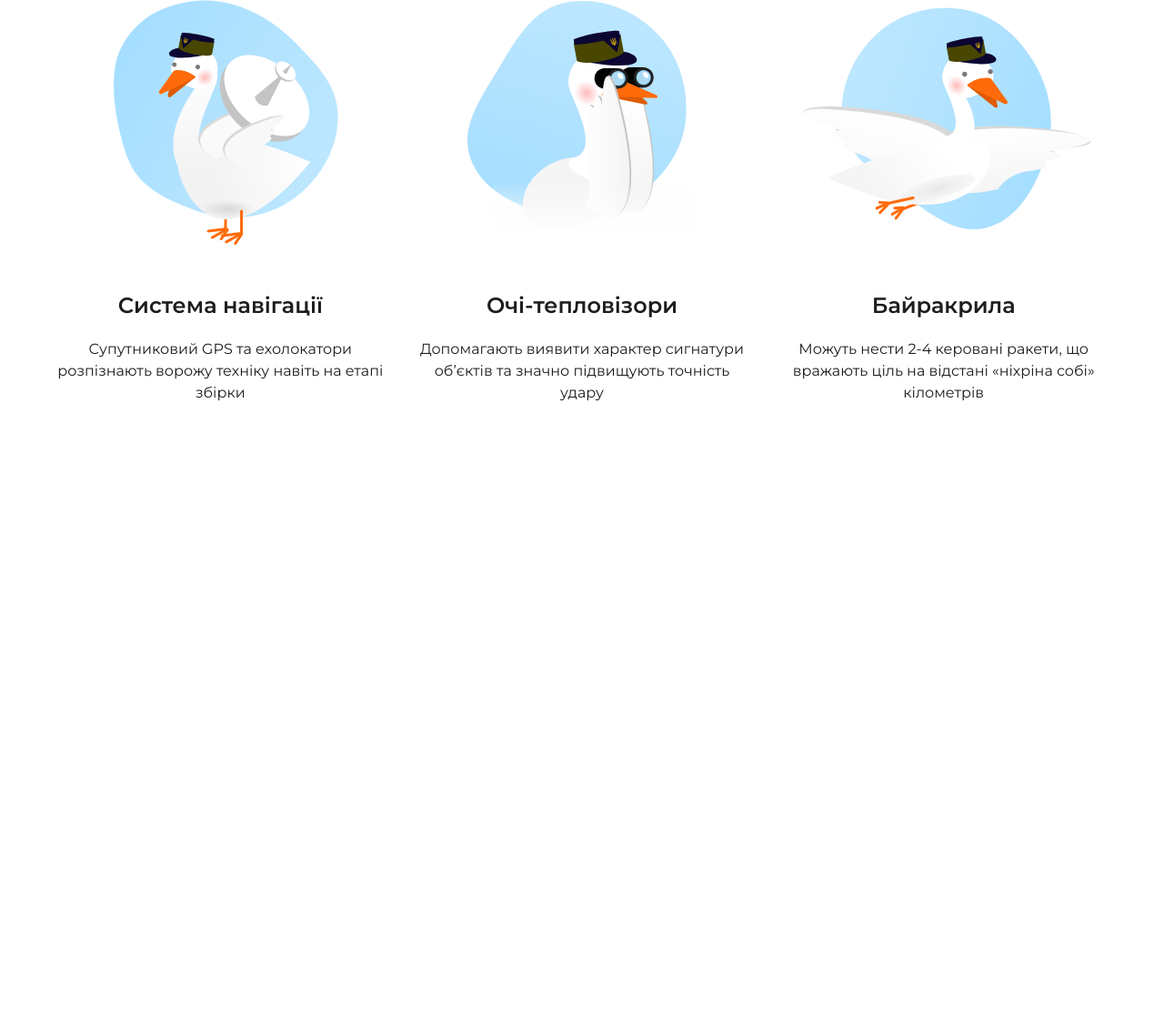
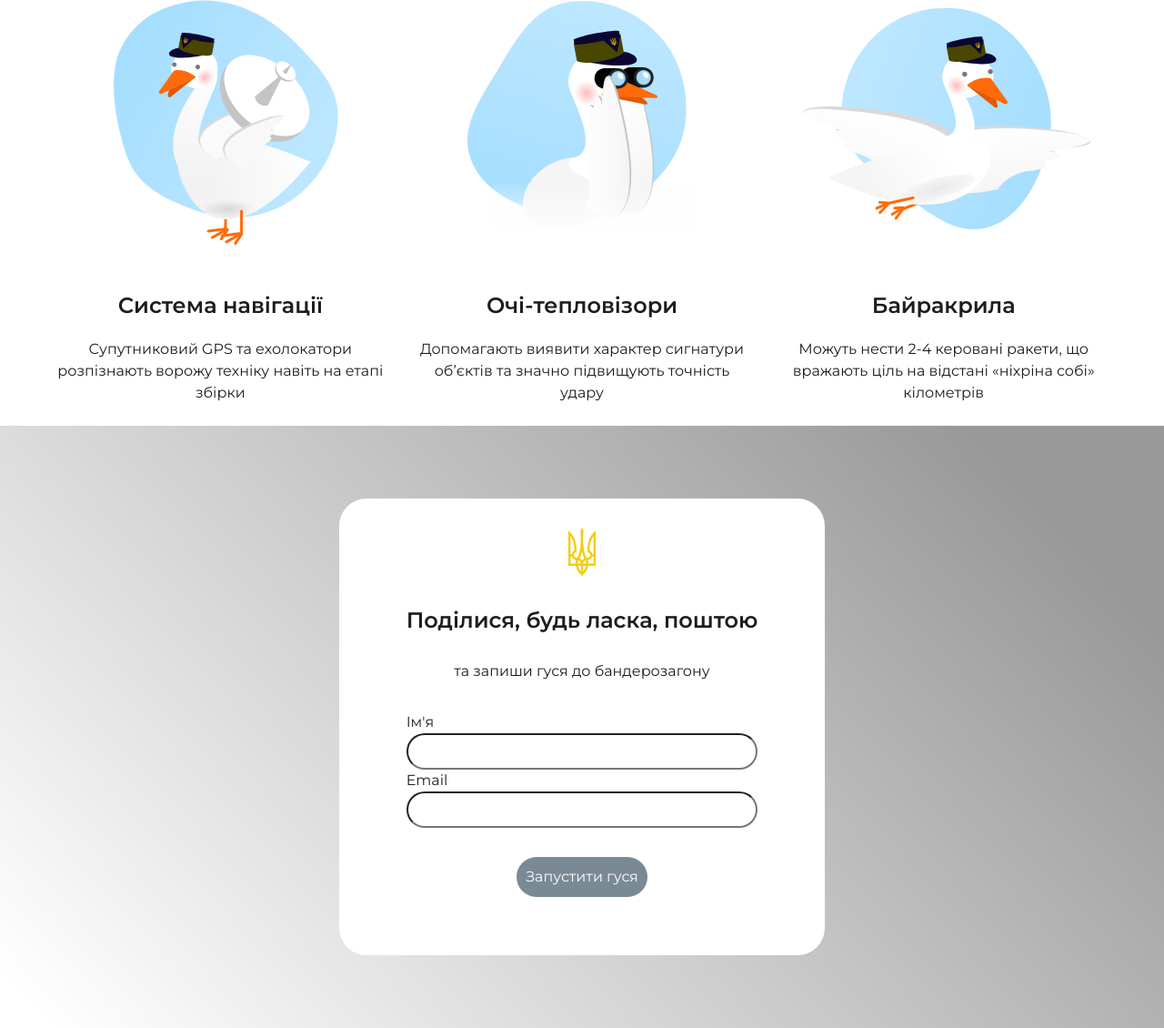
Before and after one commit to DmLytvynenko/gus, a plain HTML site: page index.html in a window 1280 px wide. Shown: the part 1096-2226 px from the top of the page at 91% size. Before the commit the page ends 1564 px from the top, so only its background shows below. Drawn offline with Linux system fonts and the light colour scheme.

Commit message:
Add files via upload

```diff
--- a/index.html
+++ b/index.html
@@ -10,7 +10,7 @@
     <link rel="preconnect" href="https://fonts.gstatic.com" crossorigin>
     <link href="https://fonts.googleapis.com/css2?family=Montserrat:ital,wght@0,100..900;1,100..900&display=swap"
         rel="stylesheet">
-</head>
+<link rel="preload" href="./img/gus-anim.gif" as="image"></head>
 
 <body>
     <section class="main-page">
@@ -24,7 +24,7 @@
                     бороню Батьківщину та
                     підтримую
                     позитивний дух народу. Слава Україні!</p>
-                <button class="main-page-button">Запусти гуся</button>
+                <button class="main-page-button" id="go-to-form-btn">Запусти гуся</button>
             </div>
             <img src="img/gus.svg" alt="gus.svg">
         </div>
@@ -40,21 +40,41 @@
             <div class="facts-item">
                 <img src="img/fact1.svg" alt="fact1">
                 <h3 class="facts-item-title">Система навігації</h3>
-                <p class="facts-item-desc">Супутниковий GPS та ехолокатори розпізнають ворожу техніку навіть на етапі збірки </p>
+                <p class="facts-item-desc">Супутниковий GPS та ехолокатори розпізнають ворожу техніку навіть на етапі
+                    збірки </p>
             </div>
             <div class="facts-item">
                 <img src="img/fact2.svg" alt="fact2">
                 <h3 class="facts-item-title">Очі-тепловізори</h3>
-                <p class="facts-item-desc">Допомагають виявити характер сигнатури об’єктів та значно підвищують точність удару </p>
+                <p class="facts-item-desc">Допомагають виявити характер сигнатури об’єктів та значно підвищують точність
+                    удару </p>
             </div>
             <div class="facts-item">
                 <img src="img/fact3.svg" alt="fact3">
                 <h3 class="facts-item-title">Байракрила</h3>
-                <p class="facts-item-desc">Можуть нести 2-4 керовані ракети, що вражають ціль на відстані «ніхріна собі» кілометрів </p>
+                <p class="facts-item-desc">Можуть нести 2-4 керовані ракети, що вражають ціль на відстані «ніхріна собі»
+                    кілометрів </p>
             </div>
         </div>
+    </section>
+    <section class="form-container">
+        <form action="#" class="form" id="form">
+            <img class="form-tryzyb" src="img/trezub.svg" alt="trezub.svg">
+            <h4 class="form-title">Поділися, будь ласка, поштою</h4>
+            <p class="form-desc">та запиши гуся до бандерозагону</p>
 
+            <div class="form-field" class="form-field-name">
+                <label for="user-name" class="form-field-label">Ім'я</label>
+                <input type="text" class="form-input" id="user-name">
+            </div>
+            <div class="form-field" class="form-field-email">
+                <label for="user-email" class="form-field-label">Email</label>
+                <input type="email" class="form-input" id="user-email">
+            </div>
+            <button type="submit" class="form-button" id="launch-btn">Запустити гуся</button>
+        </form>
     </section>
+    <script src="js/form.js"></script>
 </body>
 
 </html>
--- /dev/null
+++ b/js/form.js
@@ -0,0 +1,62 @@
+const form = document.querySelector('#form');
+const launchBtn = document.querySelector('#launch-btn');
+const goToFormButton = document.querySelector('#go-to-form-btn');
+const userEmailField = document.querySelector('#user-email');
+const userNameField = document.querySelector('#user-name');
+
+
+
+goToFormButton.addEventListener('click', function (e) {
+    e.preventDefault();
+    form.scrollIntoView();
+});
+
+function clearFormFields() {
+    const fieldName = form.querySelector('input[type="text"]');
+    const fieldEmail = form.querySelector('input[type="email"]');
+
+    fieldName.value = '';
+    fieldEmail.value = '';
+}
+
+function addGooseElement() {
+    const targetContainer = document.querySelector('#form');
+    const gooseEl = document.createElement('img');
+    gooseEl.classList.add('gus-anim');
+
+    targetContainer.appendChild(gooseEl);
+}
+
+function showGooseAnim() {
+    const gooseEl = document.querySelector('.gus-anim');
+
+    gooseEl.setAttribute('src', './img/gus-anim.gif');
+
+
+    setTimeout(() => {
+        gooseEl.removeAttribute('src');
+    }, 4000)
+}
+
+addGooseElement();
+
+form.addEventListener('submit', e => {
+    e.preventDefault();
+    const formData = new FormData(form);
+
+    if (userEmailField?.value?.length > 30) {
+        return;
+    }
+
+    console.log('Імʼя користувача: ', userEmailField.value);
+    console.log('Email користувача: ', userNameField.value);
+
+    launchBtn.setAttribute('disabled', true);
+    launchBtn.style.opacity = '0.7';
+
+    showGooseAnim();
+
+    setTimeout(() => {
+        launchBtn.style.opacity = '1';
+    }, 4000)
+})
--- a/style.css
+++ b/style.css
@@ -137,3 +137,118 @@ body {
 .facts-item {
     width: calc((100% / 3) - (23px * 2) / 3);
 }
+
+/*form*/
+.form-container {
+    width: 100%;
+    padding-top: 80px;
+    padding-bottom: 80px;
+    box-sizing: border-box;
+    background: linear-gradient(47deg, #fff 2.91%, #999 88.28%);
+    display: flex;
+    justify-content: center;
+    align-items: center;
+}
+
+.form {
+    border-radius: 30px;
+    background: #fff;
+    padding-left: 74px;
+    padding-top: 32px;
+    padding-right: 74px;
+    padding-bottom: 64px;
+    box-sizing: border-box;
+    text-align: center;
+}
+
+.form-tryzyb {
+    margin-bottom: 32px;
+}
+
+.form-title {
+    font-family: "Montserrat", sans-serif;
+    font-weight: 600;
+    font-size: 24px;
+    line-height: 100%;
+    color: #1b1d1f;
+    margin-top: 0;
+    margin-bottom: 32px;
+}
+
+.form-desc {
+    font-family: "Montserrat", sans-serif;
+    font-weight: 400;
+    font-size: 16px;
+    line-height: 150%;
+    text-align: center;
+    color: #1b1d1f;
+    margin-top: 0;
+    margin-bottom: 32px;
+}
+
+.form-field {
+    display: flex;
+    flex-direction: column;
+    align-items: flex-start;
+}
+
+.form-field-label {
+    font-family: "Montserrat", sans-serif;
+    font-weight: 400;
+    font-size: 16px;
+    line-height: 150%;
+    color: #1b1d1f;
+}
+
+.form-input {
+    border-radius: 20px;
+    fill: #fff;
+    stroke-width: 1px;
+    stroke: #798a94;
+    font-family: "Montserrat", sans-serif;
+    font-weight: 400;
+    font-size: 16px;
+    line-height: 150%;
+    text-align: center;
+    color: #1b1d1f;
+    padding-left: 12px;
+    padding-right: 12px;
+    padding-top: 6px;
+    padding-bottom: 6px;
+    box-sizing: border-box;
+    width: 100%;
+}
+
+.form-field-name {
+    margin-bottom: 56px;
+}
+
+.form-button {
+    font-family: "Montserrat", sans-serif;
+    font-weight: 400;
+    font-size: 16px;
+    line-height: 150%;
+    color: #fff;
+    cursor: pointer;
+    padding-left: 10px;
+    padding-right: 10px;
+    padding-top: 10px;
+    padding-bottom: 10px;
+    background: #798a94;
+    border-radius: 40px;
+    padding: 10px;
+    margin-top: 32px;
+    border: none;
+}
+
+.gus-anim {
+    position: fixed;
+    top: 0;
+    bottom: 0;
+    left: 0;
+    margin-bottom: auto;
+    margin-top: auto;
+    width: 100%;
+    z-index: 2;
+    pointer-events: none;
+}
```
Also changed, not shown: img/gus-anim.gif (added).
